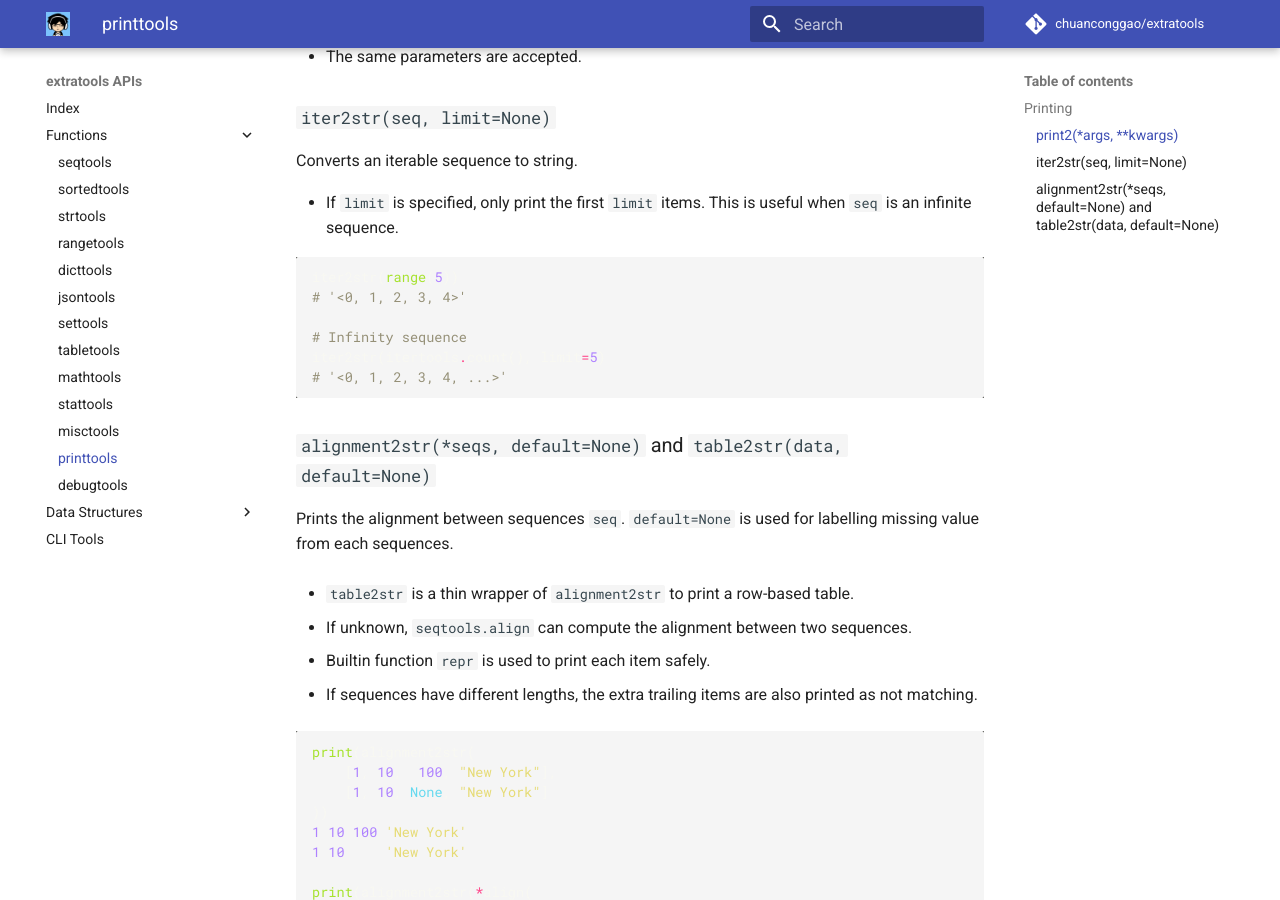
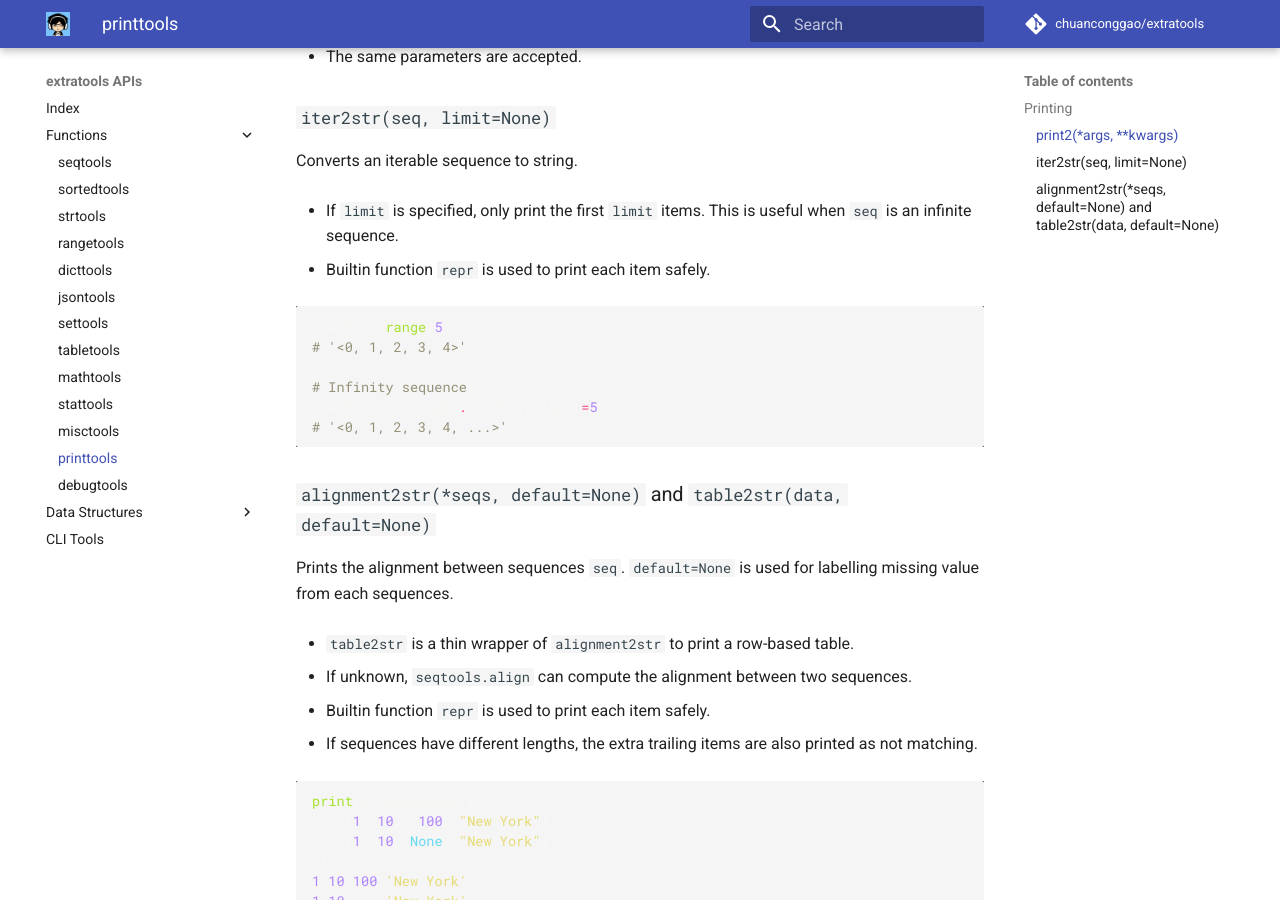
Before and after one commit to chuanconggao/extratools, an MkDocs documentation site: the page built from docs/functions/printtools.md, in a window 1280 px wide and 900 px high, scrolled down 397 px. Built offline with MkDocs 1.6.1 and Material for MkDocs 9.7.7, drawn with Linux system fonts in a browser that asks for light colours; comment, search, counter and statistics services are not loaded; old or Windows-style settings are respelled for this version of MkDocs.

Commit message:
Tweak docs

````diff
--- a/docs/functions/printtools.md
+++ b/docs/functions/printtools.md
@@ -15,6 +15,8 @@ Redirects the output of `print` to standard error.
 Converts an iterable sequence to string.
 
 - If `limit` is specified, only print the first `limit` items. This is useful when `seq` is an infinite sequence.
+
+- Builtin function `repr` is used to print each item safely.
 
 ``` python
 iter2str(range(5))
````
